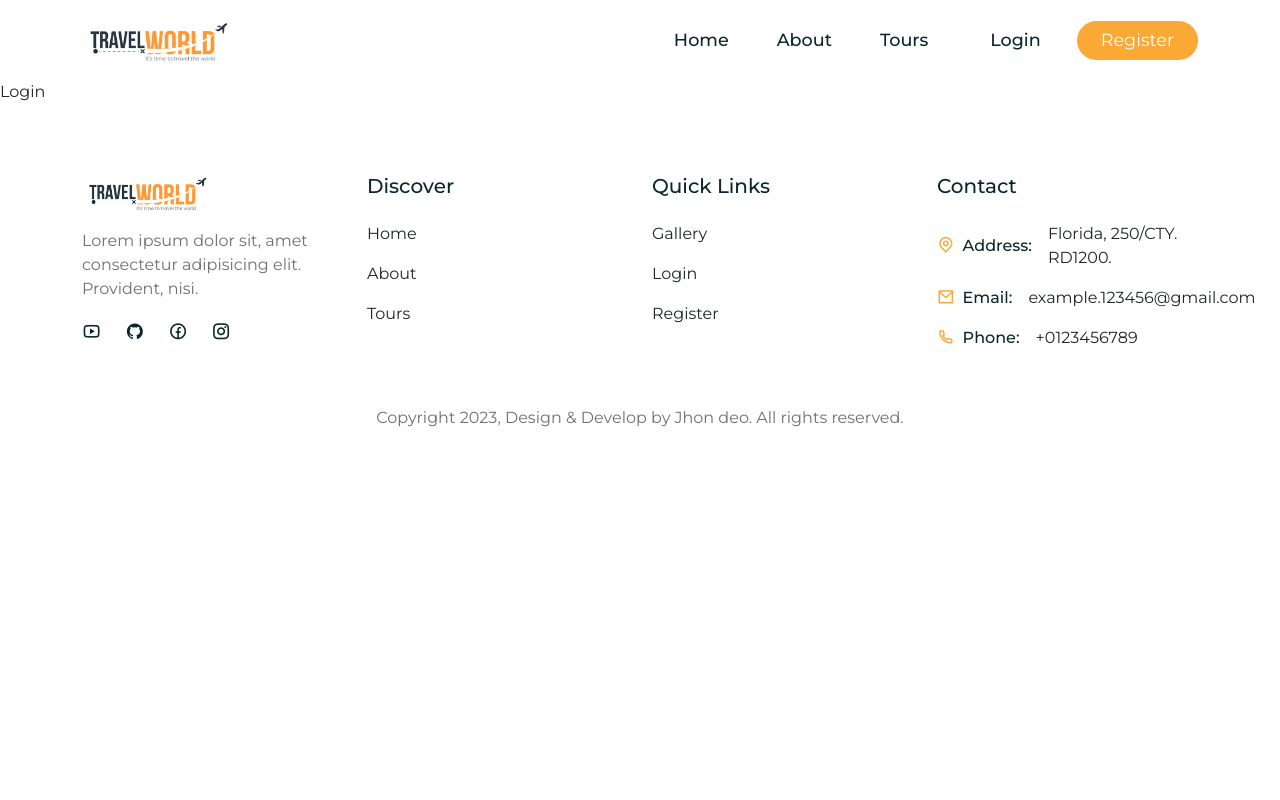
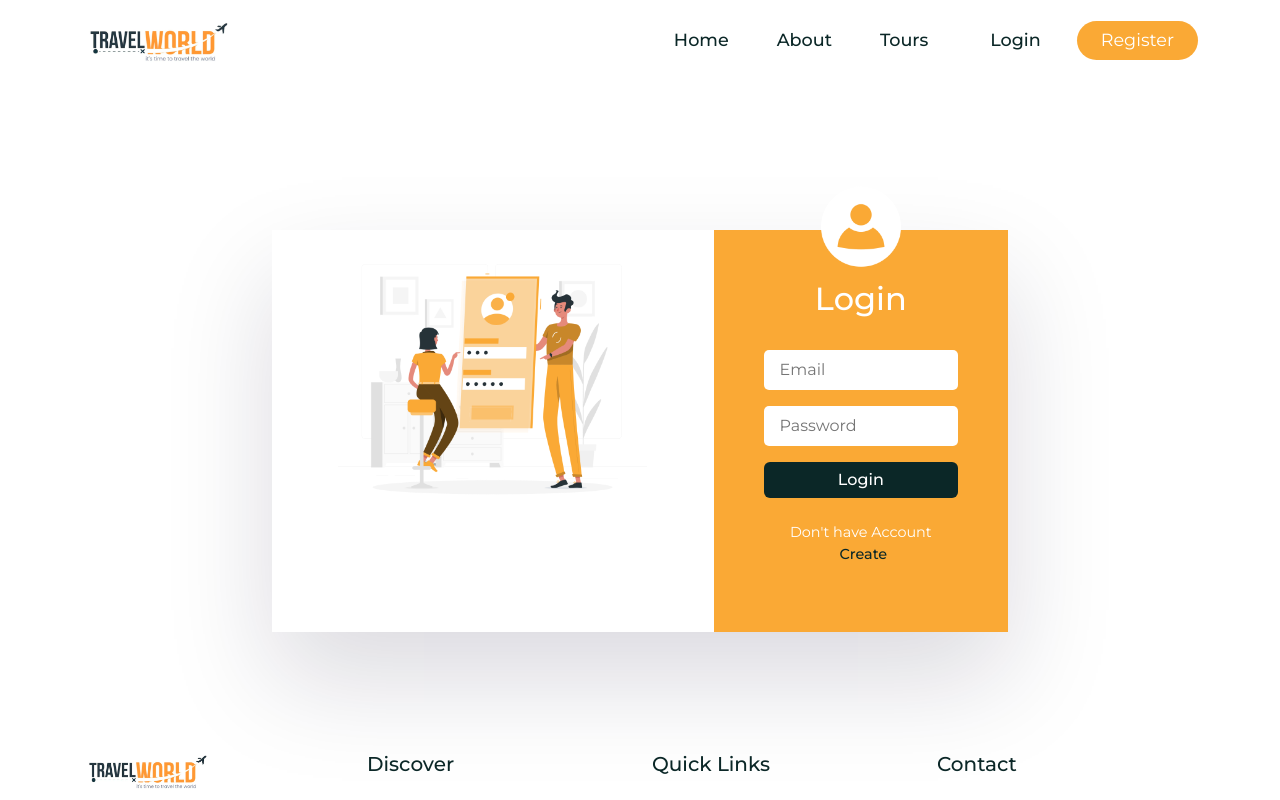
Before and after one commit to kibria-khandaker/tourbooking-frontend, a React (Create React App) app: page /login in a window 1280 px wide. Shown: the top 800 px of the page. Built offline with nearby package versions, Linux system fonts and the light colour scheme; a web font is replaced by a local one.

Commit message:
Login & Register page Done for Front-end

```diff
--- a/src/pages/Login.jsx
+++ b/src/pages/Login.jsx
@@ -1,7 +1,64 @@
-import React from "react";
+import React,{ useState } from "react";
+import { Container, Row, Col, Form, ListGroup, Button,FormGroup } from "reactstrap";
+import { Link } from "react-router-dom";
+import "../styles/login.css";
+
+import loginImg from "../assets/images/login.png";
+import userIcon from "../assets/images/user.png";
+
 
 const Login = () => {
-  return <div>Login</div>;
+  const [credentials, setCredentials] = useState({
+    email:undefined,
+    password:undefined,
+  });
+
+  const handleChange = (e) => {
+    setCredentials((prev) => ({ ...prev, [e.target.id]: e.target.value }));
+  };
+
+  // send data to the server
+  const handleClick = (e) => {
+    e.preventDefault();
+    // console.log(credentials);
+    // navigate('/thank-you')
+  };
+
+  return (
+    <section>
+      <Container>
+        <Row>
+          <Col lg="8" className="m-auto">
+            <div className="login__container d-flex justify-content-between">
+              <div className="login__img">
+                <img src={loginImg} alt="loginImg" />
+              </div>
+
+              <div className="login__form">
+                <div className="user">
+                  <img src={userIcon} alt="loginImg" />
+                </div>
+                <h2>Login</h2>
+
+                <Form onSubmit={handleClick}>
+                  <FormGroup>
+                    <input type="email" placeholder="Email" required id="email" onChange={handleChange} />
+                  </FormGroup>
+                  <FormGroup>
+                    <input type="password" placeholder="Password" required id="password" onChange={handleChange} />
+                  </FormGroup>
+                  <Button className="btn secondary__btn auth__btn" type="submit">Login</Button>
+                </Form>
+                <p>Don't have Account <Link to='/register'>Create</Link> </p>
+              </div>
+
+
+            </div>
+          </Col>
+        </Row>
+      </Container>
+    </section>
+  );
 };
 
 export default Login;
--- a/src/pages/Register.jsx
+++ b/src/pages/Register.jsx
@@ -1,7 +1,68 @@
-import React from "react";
+import React,{ useState } from "react";
+import { Container, Row, Col, Form, ListGroup, Button,FormGroup } from "reactstrap";
+import { Link } from "react-router-dom";
+import "../styles/login.css";
+
+import registerImg from "../assets/images/register.png";
+import userIcon from "../assets/images/user.png";
+
 
 const Register = () => {
-  return <div>Register</div>;
+  const [credentials, setCredentials] = useState({
+    username:undefined,
+    email:undefined,
+    password:undefined,
+  });
+
+  const handleChange = (e) => {
+    setCredentials((prev) => ({ ...prev, [e.target.id]: e.target.value }));
+  };
+
+  // send data to the server
+  const handleClick = (e) => {
+    e.preventDefault();
+    // console.log(credentials);
+    // navigate('/thank-you')
+  };
+
+  return (
+    <section>
+      <Container>
+        <Row>
+          <Col lg="8" className="m-auto">
+            <div className="login__container d-flex justify-content-between">
+              <div className="login__img">
+                <img src={registerImg} alt="loginImg" />
+              </div>
+
+              <div className="login__form">
+                <div className="user">
+                  <img src={userIcon} alt="loginImg" />
+                </div>
+                <h2>Register</h2>
+
+                <Form onSubmit={handleClick}>
+                  <FormGroup>
+                    <input type="text" placeholder="Username" required id="username" onChange={handleChange} />
+                  </FormGroup>
+                  <FormGroup>
+                    <input type="email" placeholder="Email" required id="email" onChange={handleChange} />
+                  </FormGroup>
+                  <FormGroup>
+                    <input type="password" placeholder="Password" required id="password" onChange={handleChange} />
+                  </FormGroup>
+                  <Button className="btn secondary__btn auth__btn" type="submit">Create Account</Button>
+                </Form>
+                <p> Already have Account <Link to='/login'>Login</Link> </p>
+              </div>
+
+
+            </div>
+          </Col>
+        </Row>
+      </Container>
+    </section>
+  );
 };
 
 export default Register;
--- /dev/null
+++ b/src/styles/login.css
@@ -0,0 +1,64 @@
+.login__img{
+    width: 60%;
+    text-align: center;
+}
+.login__img img{
+    width: 70%;
+    object-fit: contain;
+}
+.login__form{
+    padding: 50px;
+    background: var(--secondary-color);
+    position: relative;
+}
+.login__container{
+    box-shadow: rgba(17, 12, 46, 0.15)0px 48px 100px 0px;
+    margin-top: 100px;
+}
+.login__form .user{
+width: 80px;
+height: 80px;
+position: absolute;
+top: -9%;
+left: 50%;
+transform: translate(-50%, -9%);
+}
+.login__form .user img{
+    width: 100%;
+}
+.login__form h2{
+    color: #fff;
+    text-align: center;
+    margin-bottom: 2rem;
+}
+.login__form{
+    width: 40%;
+}
+.login__form input{
+    width: 100%;
+    padding: 0.5rem 1rem;
+    border-radius: 5px;
+    border: none;
+    font-size: 1rem;
+    color: var(--heading-color);
+}
+.login__form input:focus{
+    outline: none;
+}
+.auth__btn{
+    background: var(--heading-color) !important;
+    width: 100%;
+    color: #fff !important;
+}
+.login__form p{
+    font-size: 0.9rem;
+    color: #fff;
+    margin-top: 1.5rem;
+    text-align: center;
+}
+.login__form p a{
+    color:var(--heading-color);
+    text-decoration: none;
+    margin-left: 5px;
+    font-weight: 500;
+}
```
